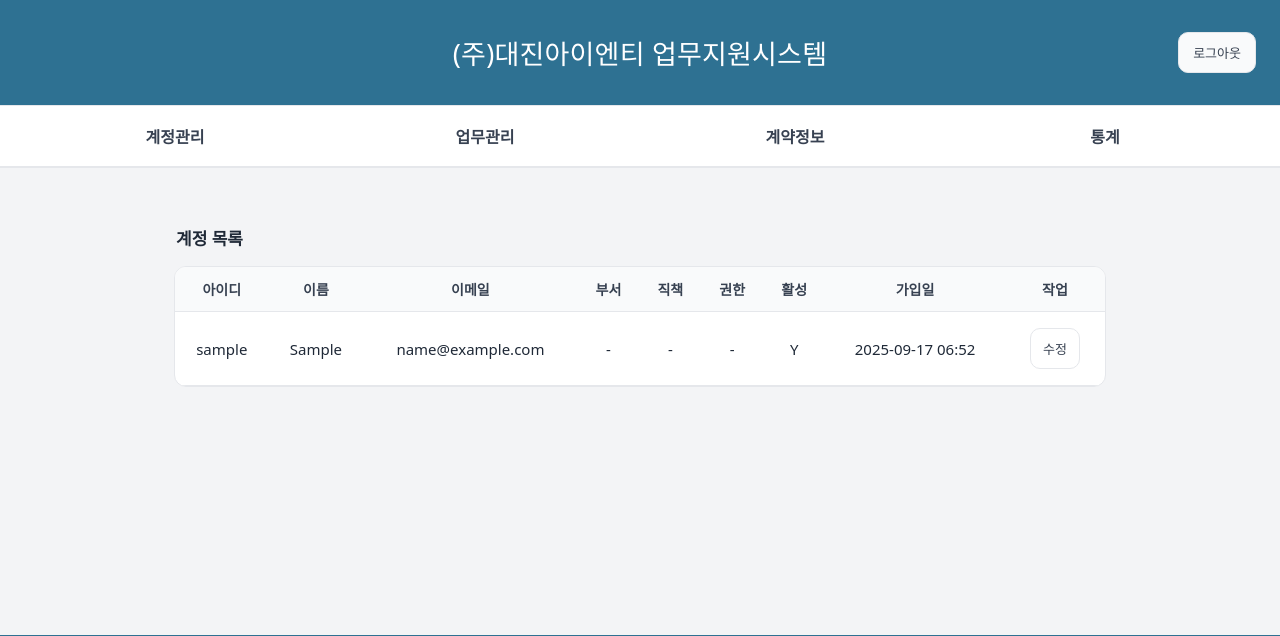
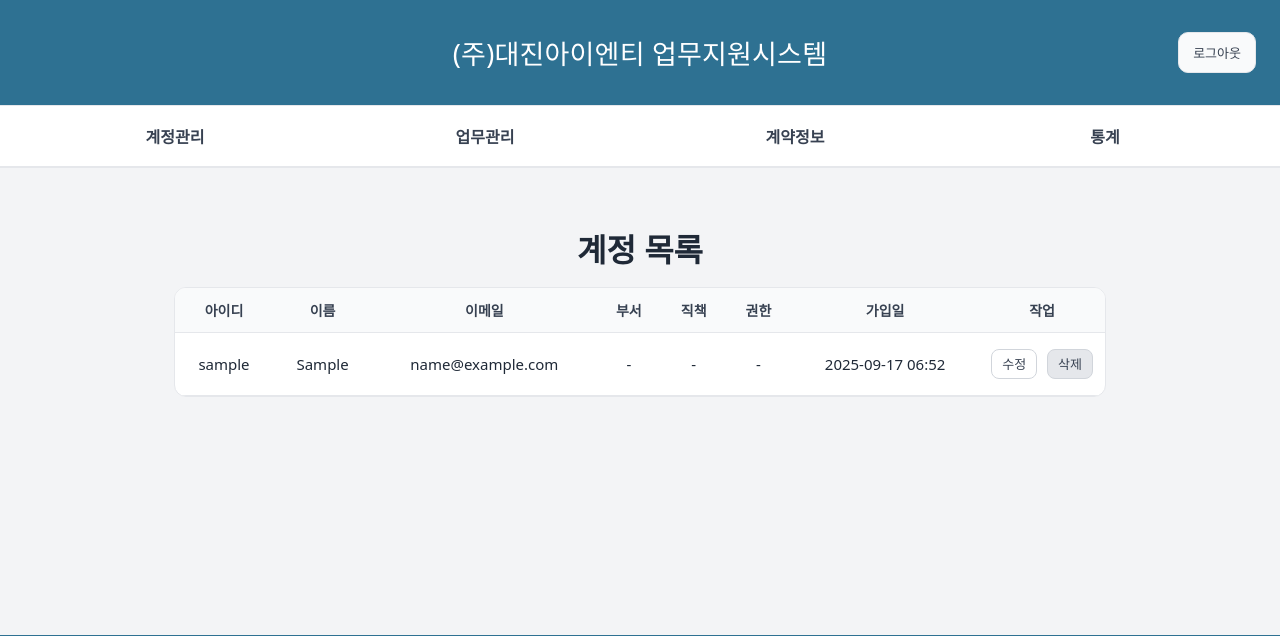
Before and after one commit to jmy051103/Expense_Management_System, a Django app: page /accounts/view/ in a window 1280 px wide. Shown: the part 40-676 px from the top of the page. Run offline with Django 5.2, Linux system fonts and the light colour scheme; the visitor is signed in with stand-in values (Sample User, id 1); data comes from the database, SQL or seed files in the repository.

Commit message:
added a delete_account button

```diff
--- a/accounts/urls.py
+++ b/accounts/urls.py
@@ -7,11 +7,12 @@ urlpatterns = [
     path("create/", views.create_profile, name="create_profile"),
     path("view/", views.view_profile, name="view_profile"),
     path("<int:user_id>/edit/", views.edit_account, name="edit_account"),
+    path("accounts/<int:user_id>/delete/", views.delete_account, name="delete_account"),
     path("contracts/<int:pk>/start-processing/",
          views.contract_mark_processing,
          name="contract_mark_processing"),
     path("items/", views.item_list, name="item_list"),
-    path("items/add/", views.item_add, name="item_add"),              # ⬅️ 신규
-    path("items/<int:pk>/edit/", views.item_edit, name="item_edit"),  # ⬅️ 선택사항(수정)
+    path("items/add/", views.item_add, name="item_add"),
+    path("items/<int:pk>/edit/", views.item_edit, name="item_edit"),
     path("items/<int:pk>/delete/", views.item_delete, name="item_delete"),
 ]
--- a/accounts/views.py
+++ b/accounts/views.py
@@ -672,3 +672,23 @@ def item_delete(request, pk: int):
     obj.delete()
     messages.success(request, "삭제했습니다.")
     return redirect("item_list")
+
+@login_required
+@user_passes_test(can_manage_accounts)
+@require_POST
+def delete_account(request, user_id: int):
+    """관리자/사장만 계정 삭제. 자기 자신 or (비슈퍼가 슈퍼유저) 삭제 불가."""
+    target = get_object_or_404(User, pk=user_id)
+
+    if target.id == request.user.id:
+        messages.error(request, "본인 계정은 삭제할 수 없습니다.")
+        return redirect("view_profile")
+
+    if target.is_superuser and not request.user.is_superuser:
+        messages.error(request, "슈퍼유저 계정은 슈퍼유저만 삭제할 수 있습니다.")
+        return redirect("view_profile")
+
+    username = target.username
+    target.delete()  # Profile는 OneToOne(CASCADE)라면 함께 삭제됩니다.
+    messages.success(request, f"{username} 계정을 삭제했습니다.")
+    return redirect("view_profile")
--- a/static/css/view_profile.css
+++ b/static/css/view_profile.css
@@ -46,8 +46,8 @@ body {
 .section-title {
   margin: 24px 2px 16px;
   font-weight: 800;
-  font-size: 17px;
-  text-align: left;
+  font-size: 32px;
+  text-align: center;
 }
 
 /* 패널/그리드(카드 컨테이너 느낌) */
@@ -137,3 +137,16 @@ tbody td {
   pointer-events: none;  /* 클릭/포커스 막기 */
 }
 .tab-disabled:hover { background: transparent; }
+
+/* Buttons (compact) */
+.btn{
+  display:inline-flex; align-items:center; justify-content:center;
+  padding:8px 12px; border:1px solid #d1d5db; border-radius:8px;
+  background:#fff; color:#374151; text-decoration:none; cursor:pointer;
+  line-height:1;
+}
+.btn.small{ height:30px; padding:0 10px; font-size:13px; }
+.btn.gray{ background:#e5e7eb; }
+.actions{ white-space:nowrap; }
+.actions form{ display:inline; margin:0; }
+.actions .btn + form{ margin-left:6px; }
--- a/templates/view_profile.html
+++ b/templates/view_profile.html
@@ -5,8 +5,8 @@
   <meta charset="utf-8">
   <meta name="viewport" content="width=device-width, initial-scale=1">
   <title>계정 목록</title>
-  <link rel="stylesheet" href="{% static 'css/dashboard.css' %}?v=2025-09-10-11">
-  <link rel="stylesheet" href="{% static 'css/view_profile.css' %}?v=2025-09-10-11">
+  <link rel="stylesheet" href="{% static 'css/dashboard.css' %}?v=2025-09-17-03">
+  <link rel="stylesheet" href="{% static 'css/view_profile.css' %}?v=2025-09-17-04">
 </head>
 <body>
 
@@ -92,7 +92,7 @@
 
   <!-- 메인 -->
   <main class="container" style="max-width:980px;">
-    <h2 class="section-title" style="text-align:left;">계정 목록</h2>
+    <h1 class="section-title" style="text-align:center;">계정 목록</h1>
     <div class="panel">
       <div class="grid-1" style="padding:0;">
         <div class="side-box" style="width:100%;">
@@ -105,7 +105,6 @@
                 <th>부서</th>
                 <th>직책</th>
                 <th>권한</th>
-                <th>활성</th>
                 <th>가입일</th>
                 <th style="width:100px;">작업</th>
               </tr>
@@ -119,12 +118,19 @@
                 <td>{{ user.profile.department|default:"-" }}</td>
                 <td>{{ user.profile.role|default:"-" }}</td>
                 <td>{{ user.profile.access|default:"-" }}</td>
-                <td>{{ user.is_active|yesno:"Y,N" }}</td>
                 <td>{{ user.date_joined|date:"Y-m-d H:i" }}</td>
+
                 {% with acc=request.user.profile.access|default_if_none:"" %}
                   {% if request.user.is_superuser or acc == "관리자모드" or acc == "사장모드" %}
-                    <td>
-                      <a class="btn" href="{% url 'edit_account' user.id %}">수정</a>
+                    <td class="actions">
+                      <a class="btn small" href="{% url 'edit_account' user.id %}">수정</a>
+                      <form method="post"
+                            action="{% url 'delete_account' user.id %}"
+                            style="display:inline;"
+                            onsubmit="return confirm('정말 삭제하시겠습니까?');">
+                        {% csrf_token %}
+                        <button type="submit" class="btn small gray">삭제</button>
+                      </form>
                     </td>
                   {% else %}
                     <td>-</td>
@@ -133,7 +139,7 @@
               </tr>
               {% empty %}
               <tr>
-                <td colspan="9" class="center">등록된 계정이 없습니다.</td>
+                <td colspan="8" class="center">등록된 계정이 없습니다.</td>
               </tr>
               {% endfor %}
             </tbody>
```
